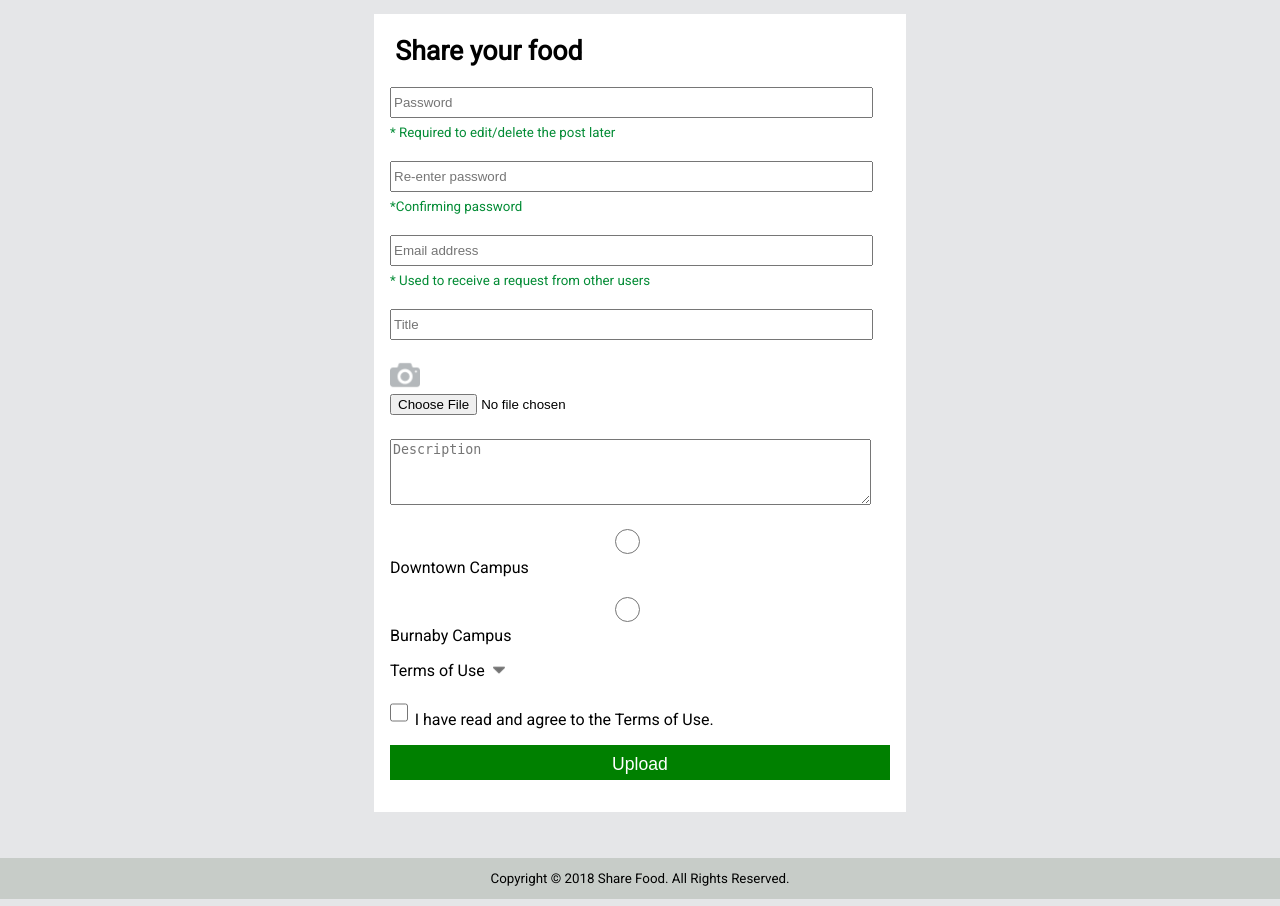
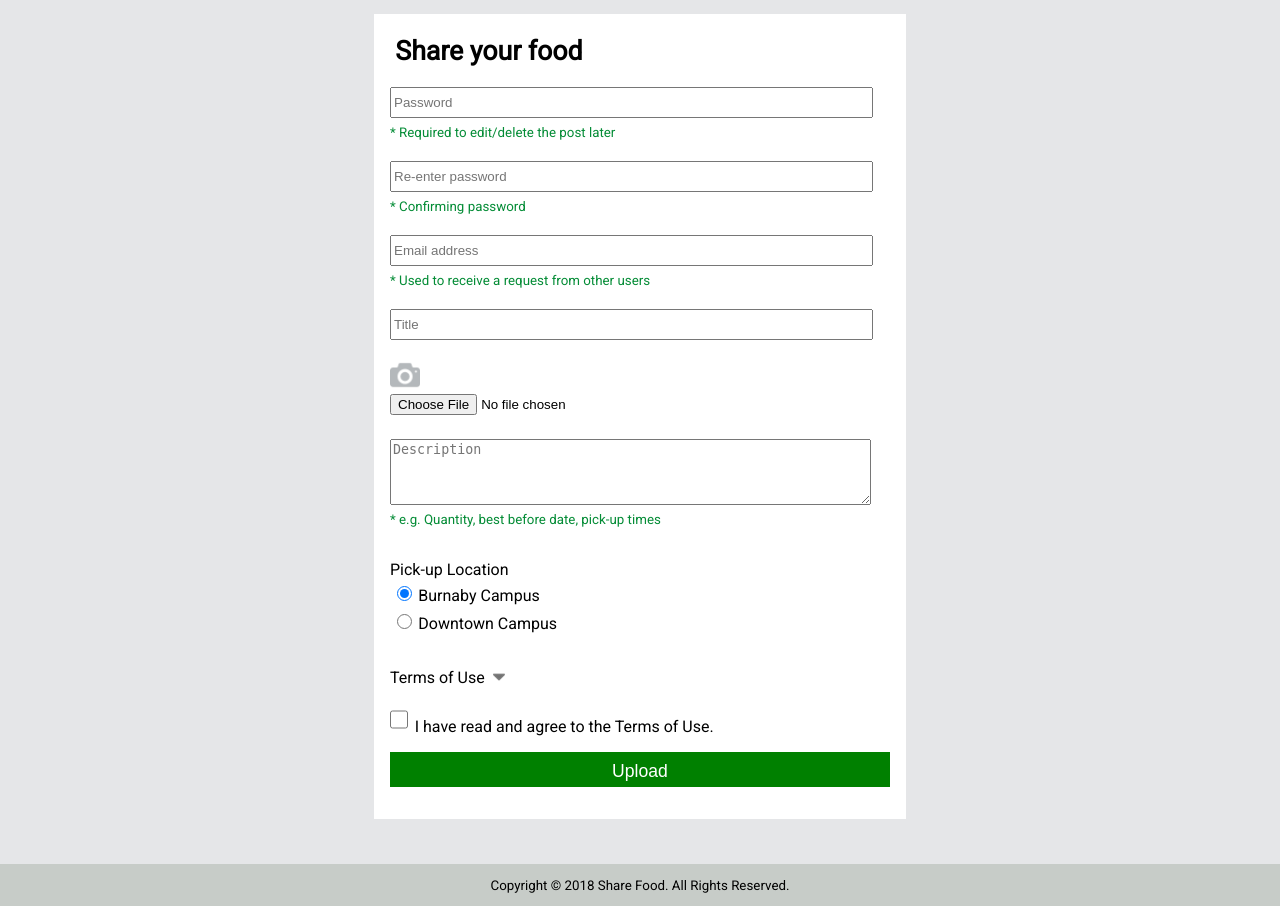
Before and after one commit to A01037479/2910-project, a PHP site: page /post.php in a window 1280 px wide. Shown: the part 158-1064 px from the top of the page. Run offline with PHP 8.4, Linux system fonts and the light colour scheme; some libraries are stand-ins or nearby versions; some web fonts are replaced.

Commit message:
edited some bugs and features

```diff
--- a/Sharefood/config/config.php
+++ b/Sharefood/config/config.php
@@ -2,7 +2,7 @@
 $config = array(
   "host" => "localhost",
   "dbuser" => "root",
-  "dbpw" => "",
+  "dbpw" => "121212",
   "dbname" => "sharefood"
 );
 
--- a/Sharefood/create_process.php
+++ b/Sharefood/create_process.php
@@ -39,7 +39,7 @@ $filtered = array(
   'email' => mysqli_real_escape_string($conn, $_POST['email']),
   'title' => mysqli_real_escape_string($conn, $_POST['title']),
   'description' => mysqli_real_escape_string($conn, $_POST['description']),
-  'location' => $_POST['location']
+  'location' =>  mysqli_real_escape_string($conn, $_POST['location'])
 );
 
 // Insert data into table
--- a/Sharefood/detail.php
+++ b/Sharefood/detail.php
@@ -47,8 +47,9 @@ $created = substr($row['created'], 0, 10);
 echo "<p class='list_title'>{$escaped['title']}</p>";
 echo "<img src=\"{$escaped['image']}\" class='detailImg'>
 <p><b>Status:</b> {$escaped['status']}<br></p><p><b>Posted: </b>{$created}</p>
-<p><b>Description</b><br>{$escaped['description']}</p>
-<p><b>Pick-up Location: </b>{$escaped['location']}</p><br>";
+<p><b>Pick-up Location: </b>{$escaped['location']}</p>
+<p><b>Description</b><br>{$escaped['description']}</p><br>
+<br>";
 ?>
 <form action="request.php?id=<?=$filtered_id?>" method="post">
   <p><input type="submit" name="request" value="Request" class="button"></p>
--- a/Sharefood/edit_process.php
+++ b/Sharefood/edit_process.php
@@ -5,12 +5,12 @@ require_once('config/config.php');
 $conn = db_init($config["host"], $config["dbuser"], $config["dbpw"], $config["dbname"]);
 
 // extracting only strings to prevent injection attack
-
 $filtered = array(
   'password' => mysqli_real_escape_string($conn, $_POST['password']),
   'email' => mysqli_real_escape_string($conn, $_POST['email']),
   'title' => mysqli_real_escape_string($conn, $_POST['title']),
   'description' => mysqli_real_escape_string($conn, $_POST['description']),
+  'location' => mysqli_real_escape_string($conn, $_POST['location'])
 );
 
 // Edit data into table
@@ -20,7 +20,8 @@ $sql = "
       password = '{$filtered['password']}',
       email = '{$filtered['email']}',
       title = '{$filtered['title']}',
-      description = '{$filtered['description']}'
+      description = '{$filtered['description']}',
+      location = '{$filtered['location']}'
     WHERE id = {$_POST['id']}
       ";
 
--- a/Sharefood/post.php
+++ b/Sharefood/post.php
@@ -5,16 +5,17 @@ require_once('view/top.php');
 <div class = "detail_item">
   <p class="list_title">Share your food</p>
   <form action="create_process.php?" name ="posting" onsubmit="return check_input()" method="post" enctype="multipart/form-data">
-    <span id="pwdInvalid"></span>
+    <p id="pwdInvalid"></p>
     <p><input type="password" name="password" placeholder="Password" onkeyup="pwd_validation(); return false;"><br><span class = "desc">* Required to edit/delete the post later</span></p>
-    <p><input type="password" name="password2" placeholder="Re-enter password" onkeyup="pwd_validation(); return false;"><span class="desc">*Confirming password</span></p>
+    <p><input type="password" name="password2" placeholder="Re-enter password" onkeyup="pwd_validation(); return false;"><br><span class="desc">* Confirming password</span></p>
     <p><input type="email" name="email" placeholder="Email address"><br><span class = "desc">* Used to receive a request from other users</span></p>
     <p><input type="text" name="title" placeholder="Title"></p>
     <p><img src="img/photo.png" alt="photo" id="photoupload"> <input type="file" name="image" accept="image/gif, image/jpeg, image/png, image/jpg" value="image"></p>
-    <p><textarea name="description" rows="4" cols="20" placeholder="Description"></textarea></p>
+    <p><textarea name="description" rows="4" cols="20" placeholder="Description"></textarea><br><span class = "desc">* e.g. Quantity, best before date, pick-up times</span></p>
     <div id="location">
-      <p><input type="radio" name="location" value="Downtown Campus">Downtown Campus</p>
-      <p><input type="radio" name="location" value="Burnaby Campus">Burnaby Campus</p>
+      Pick-up Location<br>
+      <label><input type="radio" name="location" value="Burnaby Campus" checked>Burnaby Campus</label><br>
+      <label><input type="radio" name="location" value="Downtown Campus">Downtown Campus</label><br>
     </div>
 
     <div class="toggleDiv">
@@ -30,7 +31,7 @@ require_once('view/top.php');
          <p>By uploading to this site, you, the user agree that the food item is not expired, nor has it been opened.
          This site was made under the pretense that a faithful and caring community (BCIT) exists.</p>
       </div>
-      <p><input type="checkbox" name="checkbox" value="check" id="check_term">I have read and agree to the Terms of Use.</p>
+      <p><label><input type="checkbox" name="checkbox" value="check" id="check_term">I have read and agree to the Terms of Use.</label></p>
 
       <p><input type="submit" name="submit" value="Upload" class="button" onclick="check_input();return false}"></p>
     </div>
--- a/Sharefood/style/style.css
+++ b/Sharefood/style/style.css
@@ -119,6 +119,14 @@ input {
   width: 30px;
   display: block;
 }
+#location {
+  margin: 2em 0;
+}
+#location input {
+  height: 15px;
+  width: 15px;
+  margin: 0.5em;
+}
 .button {
   font-size: 1.1em;
   margin: 0 auto;
@@ -182,15 +190,6 @@ label .arrow-up { display: none; }
   width: 18px;
   margin-right: 0.5em;
 }
-
-#location{
-
-}
-
-#location input{
-
-}
-
 
 /***** Search bar styling *****/
 #search-containter {
@@ -261,6 +260,18 @@ label .arrow-up { display: none; }
   overflow: hidden;
   transition: height 400ms linear;
   margin-bottom: 1em;
+}
+.checkContainer button {
+  background-color: black;
+  border: none;
+  color: white;
+  height: 25px;
+  width: 60px;
+  margin: 0.2em;
+}
+.checkContainer button:hover {
+  cursor: pointer;
+  background-color: gray;
 }
 
 #toggle-check {
```
Also changed, not shown: Sharefood/edit.php (+27 -3 lines).
